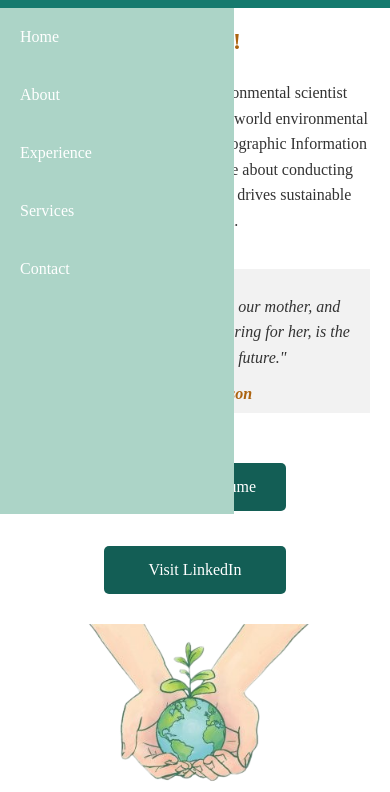
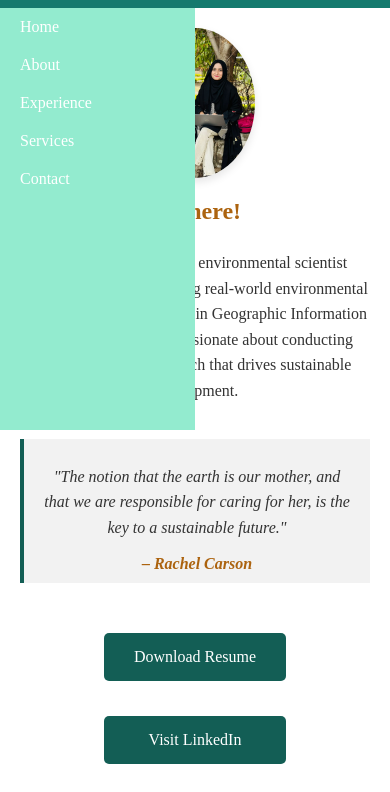
Before and after one commit to Sana-Zarwania/Portfolio_SanaZarwania, a plain HTML site: page index.html in a window 390 px wide. Both pictures are taken after a click on the icon 20 px from the left and 30 px from the top of the page. Shown: the part 52-844 px from the top of the page. Drawn offline with Linux system fonts and the light colour scheme.

Commit message:
Updated profile picture styling for mobile view

```diff
--- a/index.html
+++ b/index.html
@@ -66,7 +66,17 @@
 
 
 
+
         /* Intro Section Styles */
+
+.profile-Pick img {
+    width: 400px;
+    height: 400px;
+    /* border-radius: 50%; */
+    object-fit: cover;
+    box-shadow: 0 4px 8px rgba(0, 0, 0, 0.1);
+}
+
         .intro-section {
             display: flex;
             flex-wrap: wrap;
@@ -77,7 +87,7 @@
             align-items: center;
         }
 
-        .intro-text, .env-img {
+        .intro-text, .profile-Pick {
             flex: 1;
             display: flex;
             flex-direction: column;
@@ -100,7 +110,7 @@
             text-align: center;
         }
 
-        .env-img img {
+        .profile-Pick img {
             max-width: 100%;
             height: auto;
         }
@@ -221,10 +231,10 @@
         position: absolute;
         top: 60px; /* Start right below the navbar */
         left: 0;
-        width: 60%;
-        height: 60vh;
-        background-color: #acd4c7; /* Mobile background color */
-        color: #3333;
+        width: 50%;
+        height: 50vh;
+        background-color: #93ebcf; /* Mobile background color */
+        color:white;
         align-items: flex-start; /* Align items to the left */
         padding-left: 20px; /* Add padding from the left */
         z-index: 1000; /* Ensure it overlays other content */
@@ -235,7 +245,7 @@
             }
 
             nav ul li {
-                margin: 20px 0;
+                margin: 10px 0;
             }
 
             .intro-section {
@@ -250,7 +260,11 @@
             }
 
 
-            .env-img img {
+
+         .profile-Pick img {
+        width: 150px;
+        height: 150px;
+        border-radius: 50%; /* Circular shape */
                 max-width: 80%;
             }
 
@@ -287,7 +301,13 @@
         </nav>
     </header>
 
+
     <section class="intro-section" id="home">
+
+        <div class="profile-Pick">
+            <img src="Profile_Pick_1.jpeg" alt="Profile Picture">
+        </div>
+
         <div class="intro-text">
             <h1>Hi there!</h1>
             <p>
@@ -307,9 +327,7 @@
             </div>
         </div>
 
-        <div class="env-img">
-            <img src="Environmentalist_2.png" alt="Environmentalist Image">
-        </div>
+
     </section>
 
     <section class="testimonials">
```
Also changed, not shown: About.html (+6 -8 lines), Contact.html (+17 -5 lines), Experience.html (+5 -4 lines), Services.html (+5 -4 lines), Profile_Pick_1.jpeg (added), Profile_Pick_2.jpeg (added).
